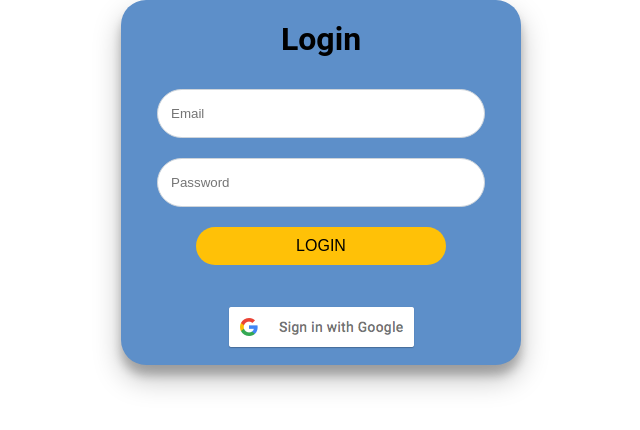
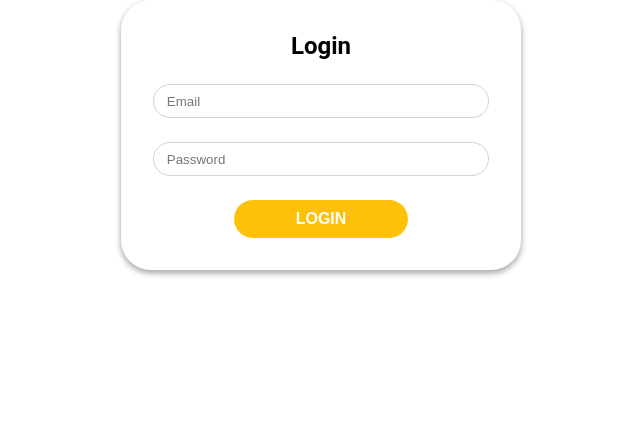
Before and after one commit to volleydev/dime-admin-client, a React (Create React App) app: page / in a window 1280 px wide. Shown: the top 430 px of the page, without its empty margins (319-959 px from the left). Built offline with nearby package versions, Linux system fonts and the light colour scheme.

Commit message:
login form update

```diff
--- a/src/components/login-form.scss
+++ b/src/components/login-form.scss
@@ -1,86 +1,13 @@
-@import "../styles/vars.scss";
-
-// grid container
-
-.grid-container {
+.login-form {
   display: grid;
-  grid-template-columns: 1fr 4fr 1fr;
-  grid-template-rows: 1.3fr 0.5fr 0.5fr 2fr;
-  gap: 0px 0px;
-}
-.header {
-  grid-area: 1 / 1 / 2 / 5;
-  justify-self: center;
-}
-.username {
-  grid-area: 2 / 1 / 3 / 5;
-  justify-self: center;
-}
-.password {
-  grid-area: 3 / 1 / 4 / 5;
-  justify-self: center;
-}
-.login-btn-container {
-  grid-area: 4 / 1 / 5 / 5;
-  justify-self: center;
-}
-// main
-
-.grid-container {
-  position: relative;
+  padding: calc(var(--space) * 4);
+  gap: calc(var(--space) * 3);
+  place-items: center;
   max-width: 400px;
-  max-height: 500px;
   margin: 0 auto;
-}
-
-.login-container {
-  border-radius: 25px;
-  background-color: var(--cl-pri2);
-  box-shadow: var(--shadow-l);
-  h2 {
-    text-align: center;
-    font-size: 2rem;
-    margin: 20px 0 10px 0;
+  box-shadow: var(--shadow-s);
+  border-radius: 30px;
+  > input {
+    width: 100%;
   }
 }
-
-.username,
-.password {
-  input {
-    width: 300px;
-    height: calc(1.5em + 0.75rem + 2px);
-    padding: 0.4rem 0.8rem;
-    border: 1px solid #ced4da;
-    border-radius: 30px;
-    margin-bottom: 1.5em;
-  }
-}
-
-.login-btn-container {
-  width: 100%;
-  height: fit-content;
-  > button {
-    display: block;
-    margin: 0px auto;
-    width: 250px;
-    padding: 0.4rem 0.8rem;
-    height: calc(1.5em + 0.75rem + 2px);
-    border-radius: 30px;
-    color: black;
-    background-color: var(--cl-sec);
-    box-shadow: none;
-    border: 1px solid transparent;
-    font-size: 1rem;
-    cursor: pointer;
-  }
-  .btn-container {
-    position: absolute;
-    bottom: 4%;
-    width: 100%;
-    img {
-      margin-left: auto;
-      margin-right: auto;
-      display: block;
-    }
-  }
-}
--- a/src/components/login-form.tsx
+++ b/src/components/login-form.tsx
@@ -1,5 +1,4 @@
 import "./login-form.scss";
-
 
 // TODO
 // 1. UI
@@ -15,34 +14,13 @@ import "./login-form.scss";
 
 // Ziel: Token bekommen damit wir in der Api durchkommen
 
-
 export const LoginForm = () => {
-
-
-
   return (
-  <div className="body">
-
-    <div className="grid-container login-container">
-
-      <div className="header"><h2>Login</h2></div>
-
-      <div className="username">
-      <input placeholder="Email" id="email" name="email" type="text"/>
-      </div>
-      <div className="password">
-      <input placeholder="Password" name="password" type="text"/>
-      </div>
-      <div className="login-btn-container">
-      <button id="logsubmit-btn" >LOGIN</button>
-        <div className="btn-container">
-        <img src="./google-icon.png" alt="googleicon"/>
-        </div>
-      </div>
-
+    <div className="login-form">
+      <h2>Login</h2>
+      <input placeholder="Email" id="email" name="email" type="text" />
+      <input placeholder="Password" name="password" type="text" />
+      <button id="logsubmit-btn">LOGIN</button>
     </div>
-
-  </div>
-  )
-
+  );
 };
--- a/src/styles/index.scss
+++ b/src/styles/index.scss
@@ -1,3 +1,5 @@
+@import "../styles/vars.scss";
+
 body {
   margin: 0;
   font-family: var(--font-a), sans-serif;
@@ -9,3 +11,46 @@ code {
   font-family: source-code-pro, Menlo, Monaco, Consolas, "Courier New",
     monospace;
 }
+
+html,
+body,
+h1,
+h2,
+h3,
+h4 {
+  margin: 0;
+  padding: 0;
+}
+
+* {
+  box-sizing: border-box;
+}
+
+ul {
+  list-style-type: none;
+}
+
+ul,
+p {
+  margin: 0;
+  padding: 0;
+}
+
+input {
+  height: calc(1.5em + 0.75rem + 2px);
+  padding: 0.4rem 0.8rem;
+  border: 1px solid #ced4da;
+  border-radius: 30px;
+}
+
+button {
+  padding: 0.4rem 3.8rem;
+  height: calc(1.5em + 0.75rem + 2px);
+  border-radius: 30px;
+  color: white;
+  background-color: var(--cl-sec);
+  border: 1px solid transparent;
+  font-size: 1rem;
+  cursor: pointer;
+  font-weight: bold;
+}
```
Also changed, not shown: src/d.css (added).
